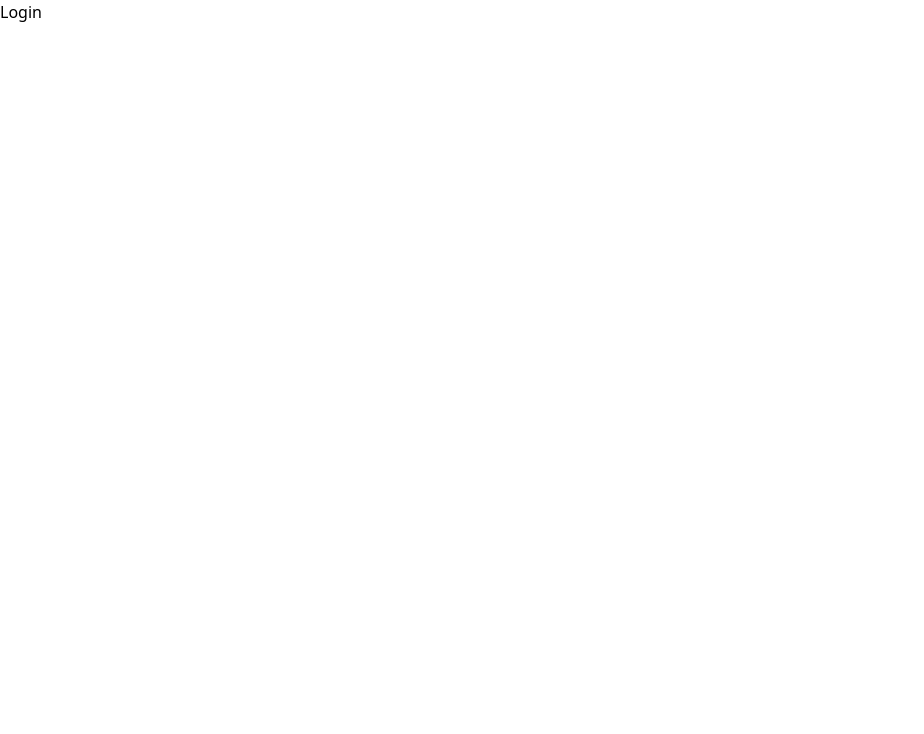
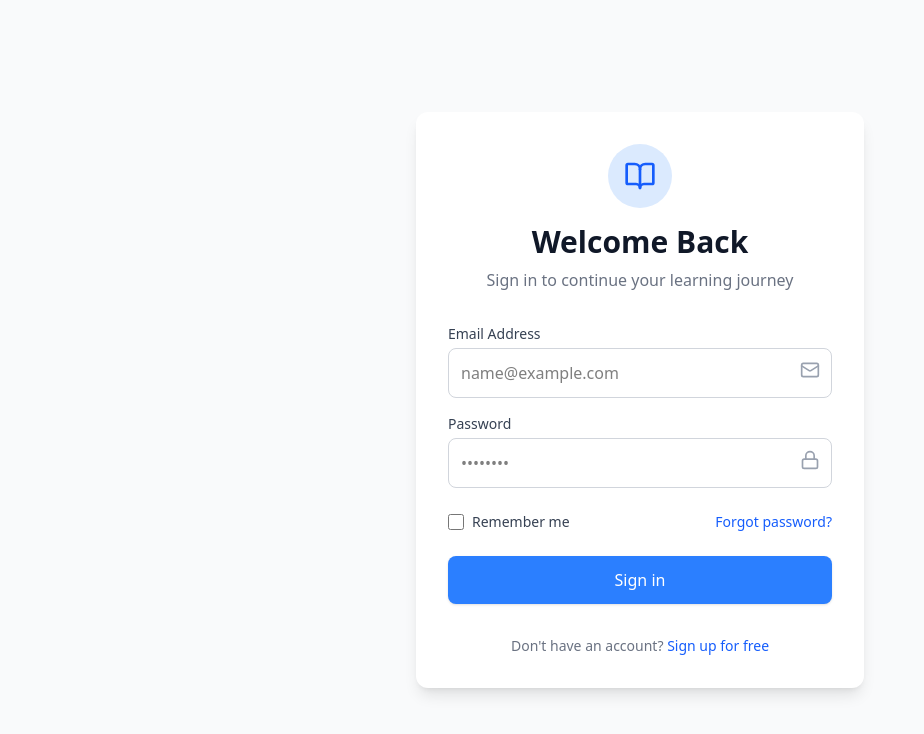
Before and after one commit to OmarBouhlal/elearning-front, a React (Vite) app: page /Login in a window 1280 px wide. Shown: the top 734 px of the page, without its empty margins (0-924 px from the left). Built offline with nearby package versions, Linux system fonts and the light colour scheme.

Commit message:
zdt login

```diff
--- a/package.json
+++ b/package.json
@@ -11,6 +11,7 @@
   },
   "dependencies": {
     "@tailwindcss/vite": "^4.1.18",
+    "lucide-react": "^0.560.0",
     "react": "^19.2.0",
     "react-dom": "^19.2.0",
     "react-router-dom": "^7.10.1",
--- /dev/null
+++ b/src/components/login/Button.jsx
@@ -0,0 +1,40 @@
+import React from 'react';
+import { Loader2 } from 'lucide-react';
+
+const Button = ({
+    children,
+    variant = 'primary',
+    size = 'md',
+    isLoading = false,
+    disabled,
+    className = '',
+    ...props
+}) => {
+    const baseStyles = "inline-flex items-center justify-center font-medium transition-all duration-150 ease-in-out focus:outline-none focus:ring-2 focus:ring-offset-2 disabled:opacity-50 disabled:cursor-not-allowed";
+
+    const variants = {
+        primary: "bg-blue-500 text-white hover:bg-blue-700 focus:ring-blue-500 shadow-sm hover:shadow-md",
+        secondary: "bg-white text-blue-500 border border-blue-500 hover:bg-blue-50 focus:ring-blue-500",
+        ghost: "bg-transparent text-blue-500 hover:bg-blue-50 focus:ring-blue-500",
+        danger: "bg-red-500 text-white hover:bg-red-600 focus:ring-red-500",
+    };
+
+    const sizes = {
+        sm: "px-3 py-1.5 text-sm rounded-md",
+        md: "px-6 py-3 text-base rounded-lg",
+        lg: "px-8 py-4 text-lg rounded-xl",
+    };
+
+    return (
+        <button
+            className={`${baseStyles} ${variants[variant]} ${sizes[size]} ${className}`}
+            disabled={disabled || isLoading}
+            {...props}
+        >
+            {isLoading && <Loader2 className="w-4 h-4 mr-2 animate-spin" />}
+            {children}
+        </button>
+    );
+};
+
+export default Button;
--- /dev/null
+++ b/src/components/login/Input.jsx
@@ -0,0 +1,44 @@
+import React from 'react';
+
+const Input = ({
+    label,
+    type = 'text',
+    error,
+    className = '',
+    id,
+    ...props
+}) => {
+    return (
+        <div className="w-full">
+            {label && (
+                <label
+                    htmlFor={id}
+                    className="block text-sm font-medium text-gray-700 mb-1"
+                >
+                    {label}
+                </label>
+            )}
+            <input
+                id={id}
+                type={type}
+                className={`
+                    w-full px-3 py-3 rounded-lg border
+                    focus:outline-none focus:ring-2 focus:ring-offset-0 transition-all duration-200
+                    ${error
+                        ? 'border-red-500 focus:ring-red-500 focus:border-red-500'
+                        : 'border-gray-300 focus:border-blue-500 focus:ring-blue-500'
+                    }
+                    ${className}
+                `}
+                {...props}
+            />
+            {error && (
+                <p className="mt-1 text-sm text-red-500 animate-in slide-in-from-top-1 fade-in duration-200">
+                    {error}
+                </p>
+            )}
+        </div>
+    );
+};
+
+export default Input;
--- a/src/pages/Login.jsx
+++ b/src/pages/Login.jsx
@@ -1,9 +1,108 @@
+import React, { useState } from 'react';
+import { Link } from 'react-router-dom';
+import Button from '../components/login/Button';
+import Input from '../components/login/Input';
+import { BookOpen, Lock, Mail } from 'lucide-react';
+
 const Login = () => {
+    const [isLoading, setIsLoading] = useState(false);
+    const [formData, setFormData] = useState({
+        email: '',
+        password: ''
+    });
+
+    const handleChange = (e) => {
+        setFormData({ ...formData, [e.target.id]: e.target.value });
+    };
+
+    const handleSubmit = (e) => {
+        e.preventDefault();
+        setIsLoading(true);
+        // Simulate API call
+        setTimeout(() => {
+            setIsLoading(false);
+        }, 1500);
+    };
+
     return (
-        <div>
-            <h1>Login</h1>
+        <div className="min-h-screen bg-gray-50 flex items-center justify-center p-4">
+            <div className="max-w-md w-full bg-white rounded-xl shadow-lg p-8 space-y-8 animate-in fade-in zoom-in duration-300">
+                <div className="text-center">
+                    <div className="bg-blue-100 w-16 h-16 rounded-full flex items-center justify-center mx-auto mb-4">
+                        <BookOpen className="w-8 h-8 text-blue-600" />
+                    </div>
+                    <h2 className="text-3xl font-bold text-gray-900">Welcome Back</h2>
+                    <p className="mt-2 text-gray-500">Sign in to continue your learning journey</p>
+                </div>
+
+                <form onSubmit={handleSubmit} className="space-y-6">
+                    <div className="space-y-4">
+                        <div className="relative">
+                            <Input
+                                id="email"
+                                label="Email Address"
+                                type="email"
+                                placeholder="name@example.com"
+                                value={formData.email}
+                                onChange={handleChange}
+                                required
+                            />
+                            <Mail className="w-5 h-5 text-gray-400 absolute right-3 top-9" />
+                        </div>
+
+                        <div className="relative">
+                            <Input
+                                id="password"
+                                label="Password"
+                                type="password"
+                                placeholder="••••••••"
+                                value={formData.password}
+                                onChange={handleChange}
+                                required
+                            />
+                            <Lock className="w-5 h-5 text-gray-400 absolute right-3 top-9" />
+                        </div>
+                    </div>
+
+                    <div className="flex items-center justify-between">
+                        <div className="flex items-center">
+                            <input
+                                id="remember-me"
+                                name="remember-me"
+                                type="checkbox"
+                                className="h-4 w-4 text-blue-600 focus:ring-blue-500 border-gray-300 rounded"
+                            />
+                            <label htmlFor="remember-me" className="ml-2 block text-sm text-gray-700">
+                                Remember me
+                            </label>
+                        </div>
+
+                        <div className="text-sm">
+                            <a href="#" className="font-medium text-blue-600 hover:text-blue-500">
+                                Forgot password?
+                            </a>
+                        </div>
+                    </div>
+
+                    <Button
+                        type="submit"
+                        className="w-full"
+                        size="md"
+                        isLoading={isLoading}
+                    >
+                        Sign in
+                    </Button>
+                </form>
+
+                <div className="text-center text-sm">
+                    <span className="text-gray-500">Don't have an account? </span>
+                    <Link to="/Signup" className="font-medium text-blue-600 hover:text-blue-500">
+                        Sign up for free
+                    </Link>
+                </div>
+            </div>
         </div>
-    )
-}
+    );
+};
 
-export default Login
+export default Login;
```
Also changed, not shown: src/components/Button.jsx (deleted), 1 other file (tests, documents, lock files or other folders).
